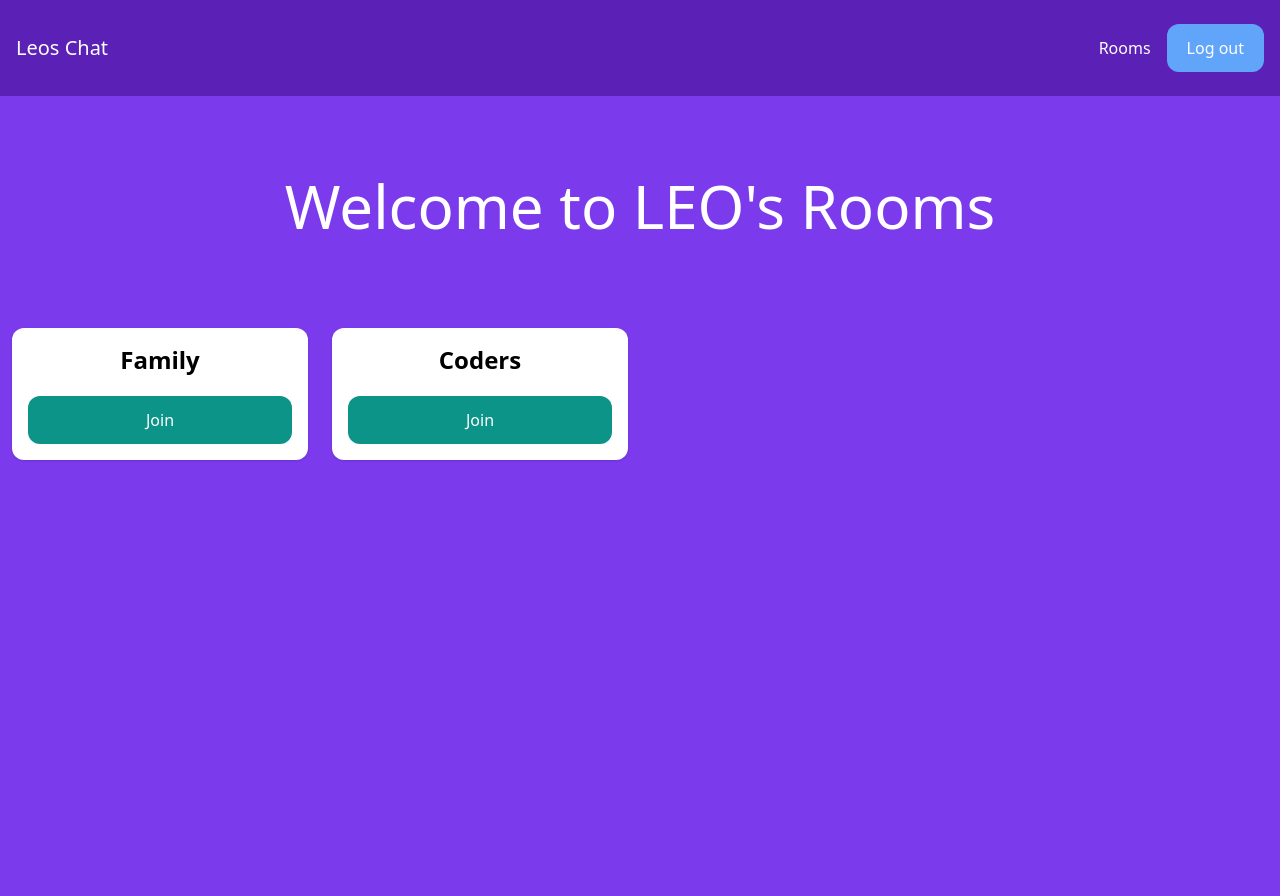
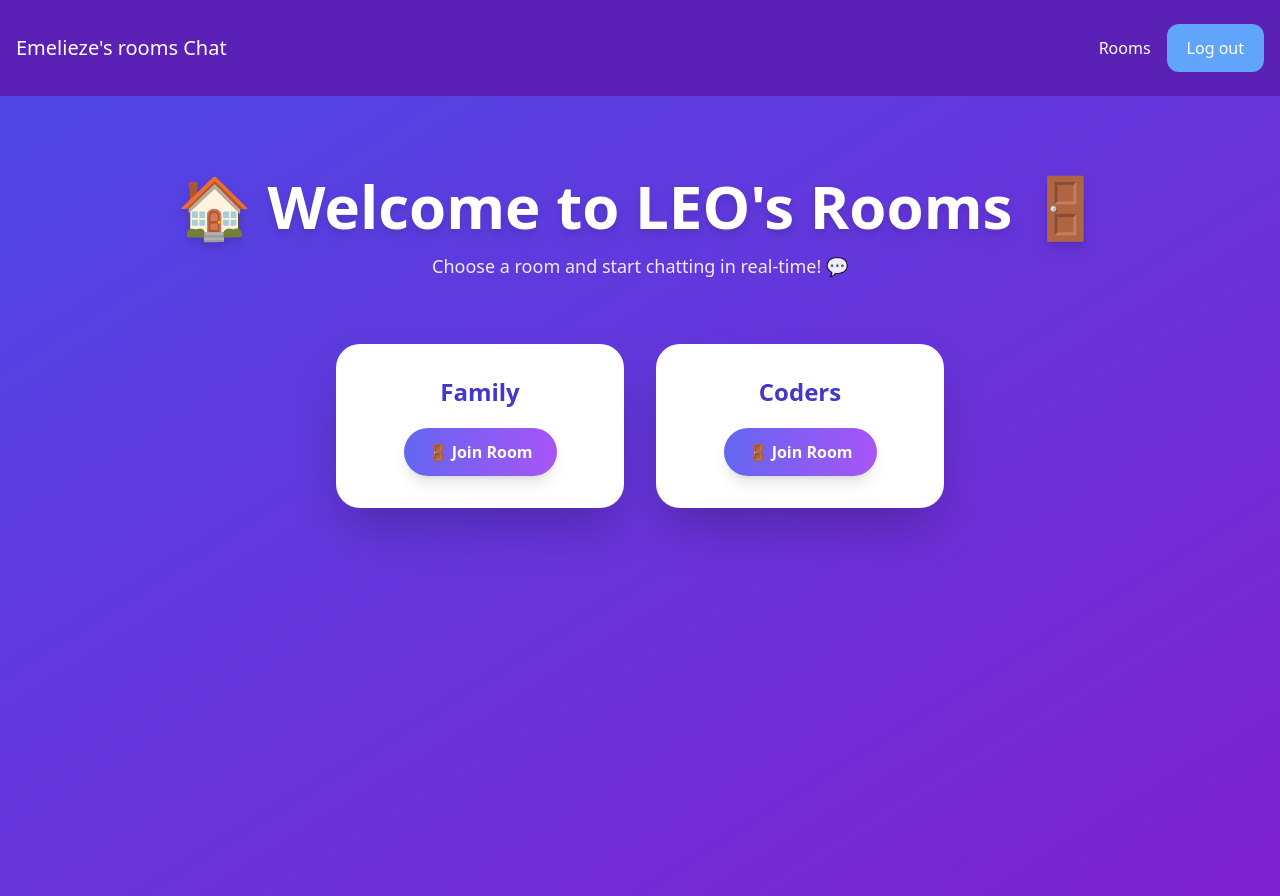
Before and after one commit to leoseis/leoschat, a Django app: page /rooms/ in a window 1280 px wide. Before the commit the page ends 461 px from the top, so only its background shows below. Run offline with Django 5.2, Linux system fonts and the light colour scheme; a user stored in the database is signed in; data comes from the database, SQL or seed files in the repository; both versions use the stored data as it was after the commit; some libraries are stand-ins or nearby versions.

Commit message:
rooms designed and animated

```diff
--- a/core/templates/core/base.html
+++ b/core/templates/core/base.html
@@ -20,7 +20,7 @@
   <body class="bg-violet-600">
     <nav class="flex items-center justify-between px-4 py-6 bg-violet-800">
       <div>
-        <a href="/" class="text-xl text-white"> Leos Chat</a>
+        <a href="/" class="text-xl text-white"> Emelieze's rooms Chat</a>
       </div>
 
       <div class="flex items-center space-x-4">
--- a/room/templates/room/rooms.html
+++ b/room/templates/room/rooms.html
@@ -3,19 +3,55 @@
 {% block title %}Rooms | {% endblock %}
 
 {% block content %}
-<div class="p-10 lg:p-20 text-center">
-    <h1 class="text-3xl lg:text-6xl text-white"> Welcome to LEO's Rooms</h1>
+
+<div class="min-h-screen bg-gradient-to-br from-indigo-600 to-purple-700 flex flex-col items-center justify-start py-20">
+
+    <div class="text-center mb-12 animate-fade-in-up">
+        <h1 class="text-4xl lg:text-6xl text-white font-extrabold drop-shadow-lg mb-4">
+            🏠 Welcome to LEO's Rooms 🚪
+        </h1>
+        <p class="text-lg text-white/90">
+            Choose a room and start chatting in real-time! 💬
+        </p>
+    </div>
+
+    <div class="w-full max-w-7xl flex flex-wrap justify-center animate-fade-in-up delay-300">
+        {% for room in rooms %}
+            <div class="w-full sm:w-1/2 md:w-1/3 lg:w-1/4 p-4 transform transition duration-500 hover:scale-105">
+                <div class="p-8 bg-white rounded-3xl shadow-2xl hover:shadow-3xl text-center transition duration-500">
+                    <h2 class="mb-5 text-2xl font-bold text-indigo-700">{{ room.name }}</h2>
+
+                    <a href="{% url 'room' room.slug %}" class="inline-block px-6 py-3 rounded-full text-white bg-gradient-to-r from-indigo-500 to-purple-500 hover:from-purple-600 hover:to-indigo-600 font-semibold shadow-lg transition transform hover:scale-110">
+                        🚪 Join Room
+                    </a>
+                </div>
+            </div>
+        {% empty %}
+            <p class="text-white text-xl">No rooms available yet 😔</p>
+        {% endfor %}
+    </div>
+
 </div>
 
-<div class="w-full flex flex-wrap items-center">
-    {% for room in rooms %}
-        <div class="w-full lg:w-1/4 px-3 py-3">
-            <div class="p-4 bg-white shadow rounded-xl text-center">
-                <h2 class="mb-5 text-2xl font-semibold">{{ room.name }}</h2>
+<style>
+    @keyframes fadeInUp {
+        from {
+            opacity: 0;
+            transform: translateY(30px);
+        }
+        to {
+            opacity: 1;
+            transform: translateY(0);
+        }
+    }
 
-                <a href="{% url 'room' room.slug %}" class="px-5 py-3 block rounded-xl text-white bg-teal-600 hover:bg-teal-700">Join</a>
-            </div>
-        </div>
-    {% endfor %}
-</div>
+    .animate-fade-in-up {
+        animation: fadeInUp 1s ease-out forwards;
+    }
+
+    .delay-300 {
+        animation-delay: 0.3s;
+    }
+</style>
+
 {% endblock %}
```
Also changed, not shown: db.sqlite3.
